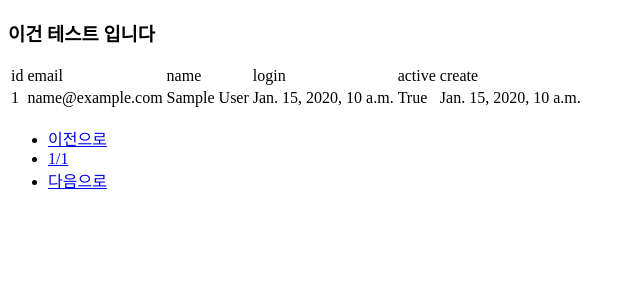
After one commit to TeamVariable/adminbackend, a Django app: page /admindash/board/ in a window 1280 px wide. The commit adds this page. Shown: the top 300 px of the page, without its empty margins (0-640 px from the left). Run offline with Django 3.2, Linux system fonts and the light colour scheme; tables that the repository leaves empty hold one stand-in row (values such as "Sample post").

```diff
--- a/admindata/visualboard/models.py
+++ b/admindata/visualboard/models.py
@@ -18,11 +18,13 @@ class UserManager(BaseUserManager):
 class AdminUsers(AbstractBaseUser, PermissionsMixin):
     full_name = models.CharField(max_length=20, blank=True, null=True)
     email = models.EmailField(max_length=120, unique=True, verbose_name="이메일")
-
     is_active = models.BooleanField(default=True)
     is_admin = models.BooleanField(default=False)
+    created_by = models.DateTimeField(auto_now_add=True)
+
     USERNAME_FIELD: str = "email"
 
+    # admin create setting --> UserManager
     object = UserManager()
 
     @property
--- /dev/null
+++ b/admindata/visualboard/templates/visualboard/board.html
@@ -0,0 +1,49 @@
+<!DOCTYPE html>
+<html lang="en">
+<head>
+    <meta charset="UTF-8">
+    <meta http-equiv="X-UA-Compatible" content="IE=edge">
+    <meta name="viewport" content="width=device-width, initial-scale=1.0">
+    <title>admin user info</title>
+</head>
+<body>
+    <h3>이건 테스트 입니다</h3>
+    <table>
+        <thead>
+            <td>id</td>
+            <td>email</td>
+            <td>name</td>
+            <td>login</td>
+            <td>active</td>
+            <td>create</td>
+        </thead>
+        {% for user in user %}
+            <tr>
+                <td>{{user.id}}</td>
+                <td>{{user.email}}</td>
+                <td>{{user.full_name}}</td>
+                <td>{{user.last_login}}</td>
+                <td>{{user.is_active}}</td>
+                <td>{{user.created_by}}</td>
+            </tr>
+        {% endfor %}
+    </table>
+    <nav aria-label="Page navigation example">
+        <ul class="pagination">
+            {% if user.has_previous %}
+                <li class="page-item"><a class="page-link" href="?p={{users.previous_page_number}}">이전으로</a></li>
+            {% else %}
+                <li class="page-item"><a class="page-link" href="#">이전으로</a></li>
+            {% endif %}
+
+            <li class="page-item"><a class="page-link" href="?p={{user.number|add:1}}">{{user.number}}/{{user.paginator.num_pages}}</a></li>
+
+            {% if user.has_next %}
+                <li class="page-item"><a class="page-link" href="?p={{ user.next_page_number }}">다음으로</a></li>
+            {% else %}
+                <li class="page-item"><a class="page-link" href="#">다음으로</a></li>
+            {% endif %}
+        </ul>
+    </nav>
+</body>
+</html>
--- a/admindata/visualboard/urls.py
+++ b/admindata/visualboard/urls.py
@@ -8,6 +8,7 @@ from . import views
 app_name: str = "visualboard"
 urlpatterns = [
     path("base/",      TemplateView.as_view(template_name="visualboard/index.html"), name="base"),
+    path("board/",     views.page_investigation_view, name="board"),
     path("register/",  views.AdminRegisterView.as_view(), name="register"),
     path("login/",     views.AdminLoginView.as_view(), name="login"),
     path("logout/",    views.logout_view, name="logout")
--- a/admindata/visualboard/views.py
+++ b/admindata/visualboard/views.py
@@ -3,7 +3,7 @@ from django.shortcuts import render, redirect
 from django.contrib.auth import login, logout, authenticate
 from django.urls import reverse_lazy
 from django.views.generic import View, FormView
-
+from django.core.paginator import Paginator
 
 from .models import AdminUsers
 from .forms import AdminLoginForm, AdminRegisterForm
@@ -16,11 +16,14 @@ class AdminLoginView(FormView):
     success_url = reverse_lazy("visualboard:base")
 
     def form_valid(self, form) -> HttpResponse:
-        email = form.cleaned_data.get("username")
+        email = form.cleaned_data.get("email")
         raw_password = form.cleaned_data.get("password")
+        remember_me = form.cleaned_data.get("remember_me")
         auth = authenticate(self.request, username=email, password=raw_password)
         if auth is not None:
             login(self.request, auth)
+            self.request.session["remember_me"] = remember_me
+        print(f"REMEMVER ME STATUS --> {self.request.session.get('remember_me')}")
         return super().form_valid(form)
 
 
@@ -37,3 +40,13 @@ class AdminRegisterView(FormView):
 def logout_view(request):
     logout(request)
     return redirect("index")
+
+
+# admin user information
+def page_investigation_view(request):
+    p = int(request.GET.get("p", 1))  # http://localhost/?p=1~~
+    user = AdminUsers.object.all().order_by("id")
+    page = Paginator(user, 10)
+    page_index = page.get_page(p)
+
+    return render(request, "visualboard/board.html", {"user": page_index})
```
Also changed, not shown: admindata/visualboard/forms.py (+16 -6 lines), admindata/visualboard/templates/visualboard/includes/head.html (added, +14 -0 lines), admindata/visualboard/templates/visualboard/login.html (+68 -13 lines), admindata/visualboard/migrations/0002_adminusers_created_by.py (added), 1 other file.
